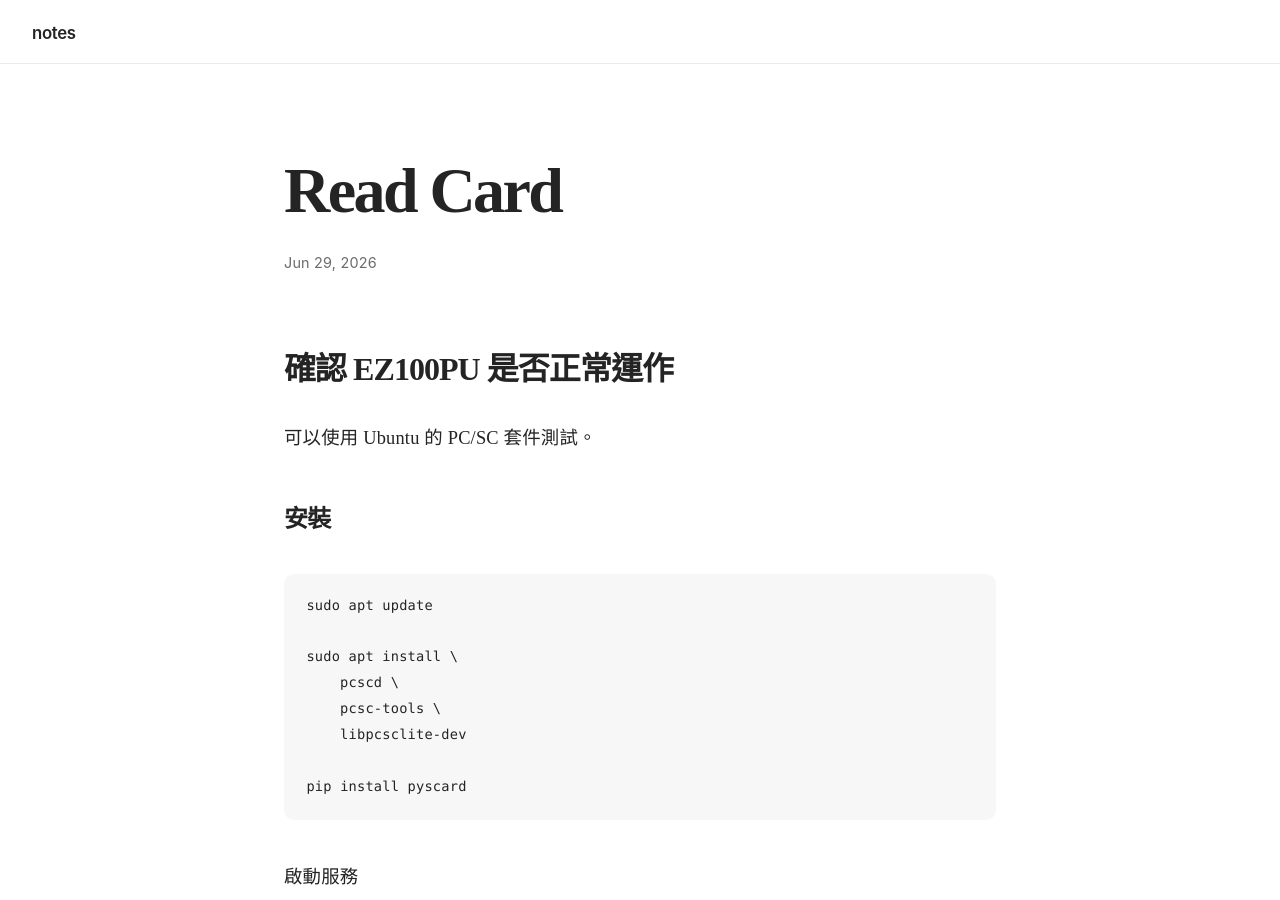
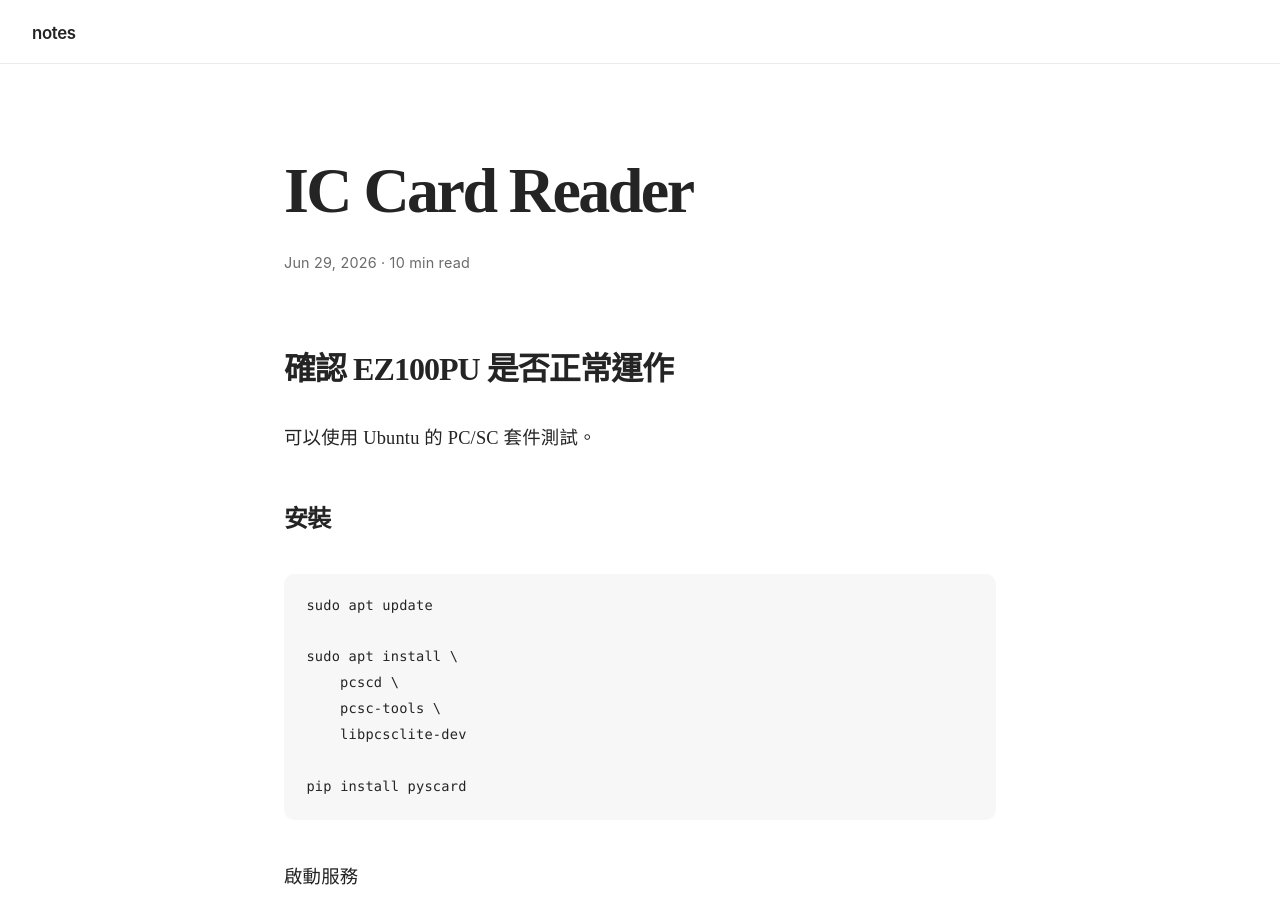
Before and after one commit to linjose/notes, a Jekyll site: the page built from _posts/2026-06-29-read-card.md, in a window 1280 px wide and 900 px high. Built offline with Jekyll 4.4.1, drawn with Linux system fonts in a browser that asks for light colours; our own code applies the rules of GitHub Pages for plain Markdown files.

Commit message:
Update 2026-06-29-read-card.md

```diff
--- a/_posts/2026-06-29-read-card.md
+++ b/_posts/2026-06-29-read-card.md
@@ -1,3 +1,11 @@
+---
+layout: post
+title: IC Card Reader
+date: 2026-06-29
+reading_time: 10 min read
+tags:
+excerpt:
+---
 
 
 ## 確認 EZ100PU 是否正常運作
```
